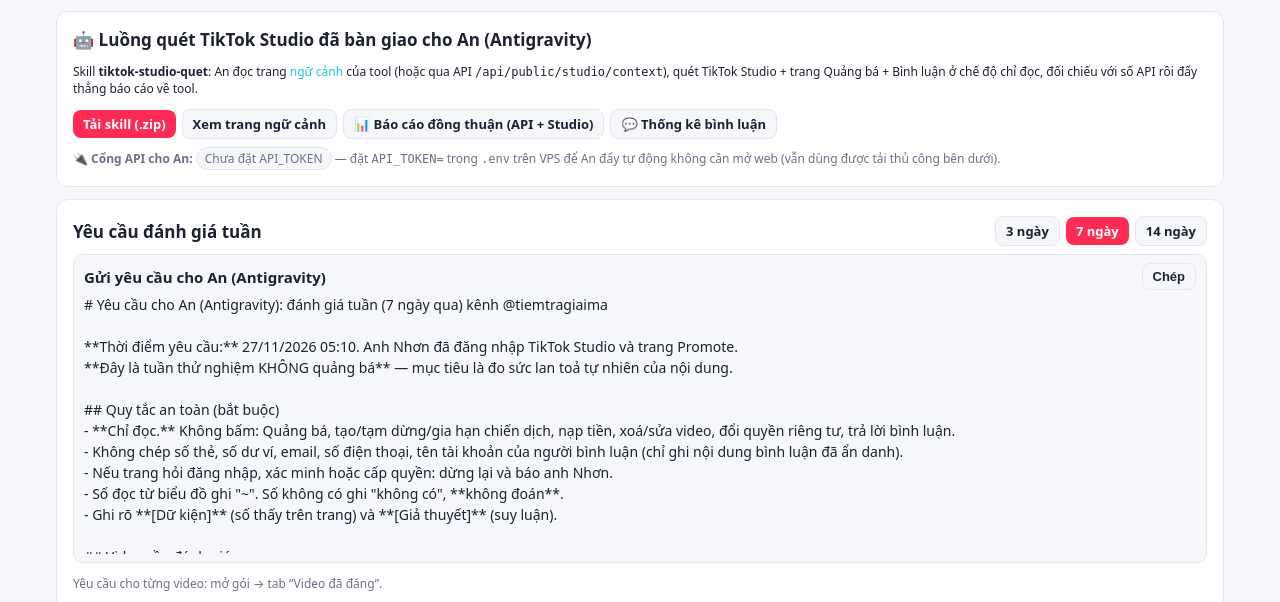
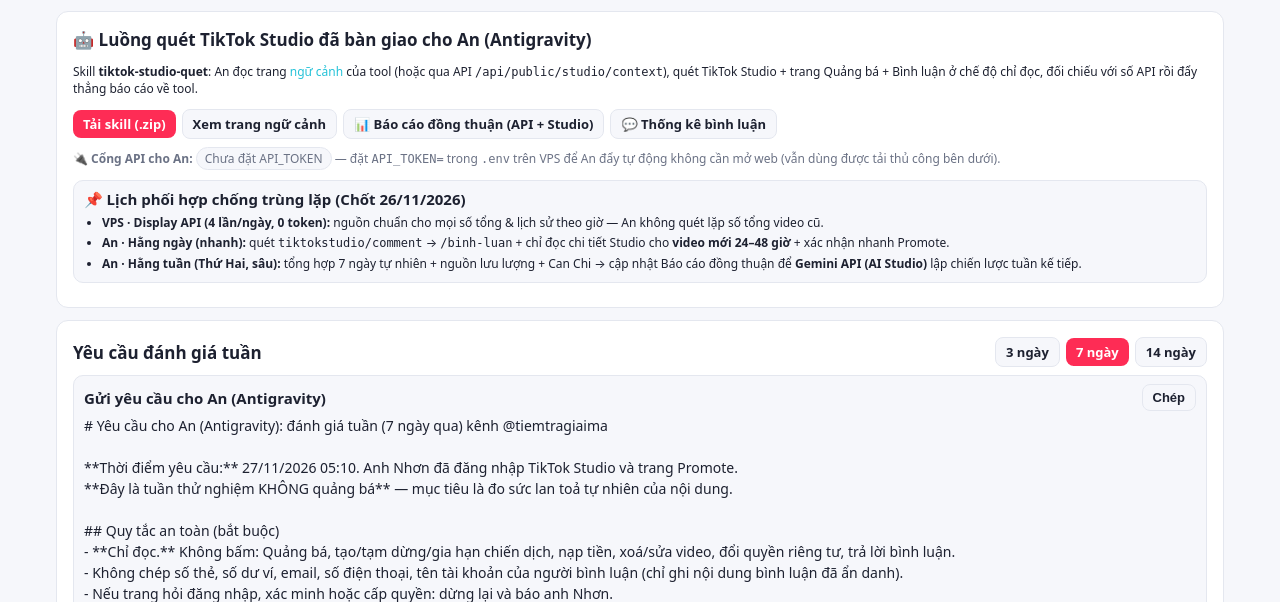
Before and after one commit to nhonphan001/tool-tiktok, a FastAPI app: page /danh-gia in a window 1280 px wide. Shown: the part 218-820 px from the top of the page. Run offline with FastAPI, Linux system fonts and the light colour scheme; the visitor is signed in with stand-in values (Sample User, id 1); data comes from the database, SQL or seed files in the repository; data that the repository does not hold is empty; some libraries are stand-ins or nearby versions.

Commit message:
Chốt phương án vận hành 4 tầng chống trùng lặp Display API / An Studio / AI Studio

```diff
--- a/app/templates/chrome_reports.html
+++ b/app/templates/chrome_reports.html
@@ -15,6 +15,14 @@
   <div class="muted small" style="margin-top:8px">
     🔌 <b>Cổng API cho An:</b> {% if api_ready %}<span class="badge ok">Đã bật API_TOKEN</span> — nhận trực tiếp <code>POST /api/public/studio/report</code> và <code>POST /api/public/studio/comments</code>.
     {% else %}<span class="badge">Chưa đặt API_TOKEN</span> — đặt <code>API_TOKEN=</code> trong <code>.env</code> trên VPS để An đẩy tự động không cần mở web (vẫn dùng được tải thủ công bên dưới).{% endif %}
+  </div>
+  <div class="kit-item" style="margin-top:10px">
+    <b>📌 Lịch phối hợp chống trùng lặp (Chốt 26/11/2026)</b>
+    <ul class="ins small" style="margin-top:4px">
+      <li><b>VPS · Display API (4 lần/ngày, 0 token):</b> nguồn chuẩn cho mọi số tổng &amp; lịch sử theo giờ — An không quét lặp số tổng video cũ.</li>
+      <li><b>An · Hằng ngày (nhanh):</b> quét <code>tiktokstudio/comment</code> → <code>/binh-luan</code> + chỉ đọc chi tiết Studio cho <b>video mới 24–48 giờ</b> + xác nhận nhanh Promote.</li>
+      <li><b>An · Hằng tuần (Thứ Hai, sâu):</b> tổng hợp 7 ngày tự nhiên + nguồn lưu lượng + Can Chi → cập nhật Báo cáo đồng thuận để <b>Gemini API (AI Studio)</b> lập chiến lược tuần kế tiếp.</li>
+    </ul>
   </div>
 </div>
 <div class="card" style="margin-bottom:12px">
```
Also changed, not shown: docs/BAN-GIAO-STUDIO-API-CHO-AN.md (+13 -0 lines).
